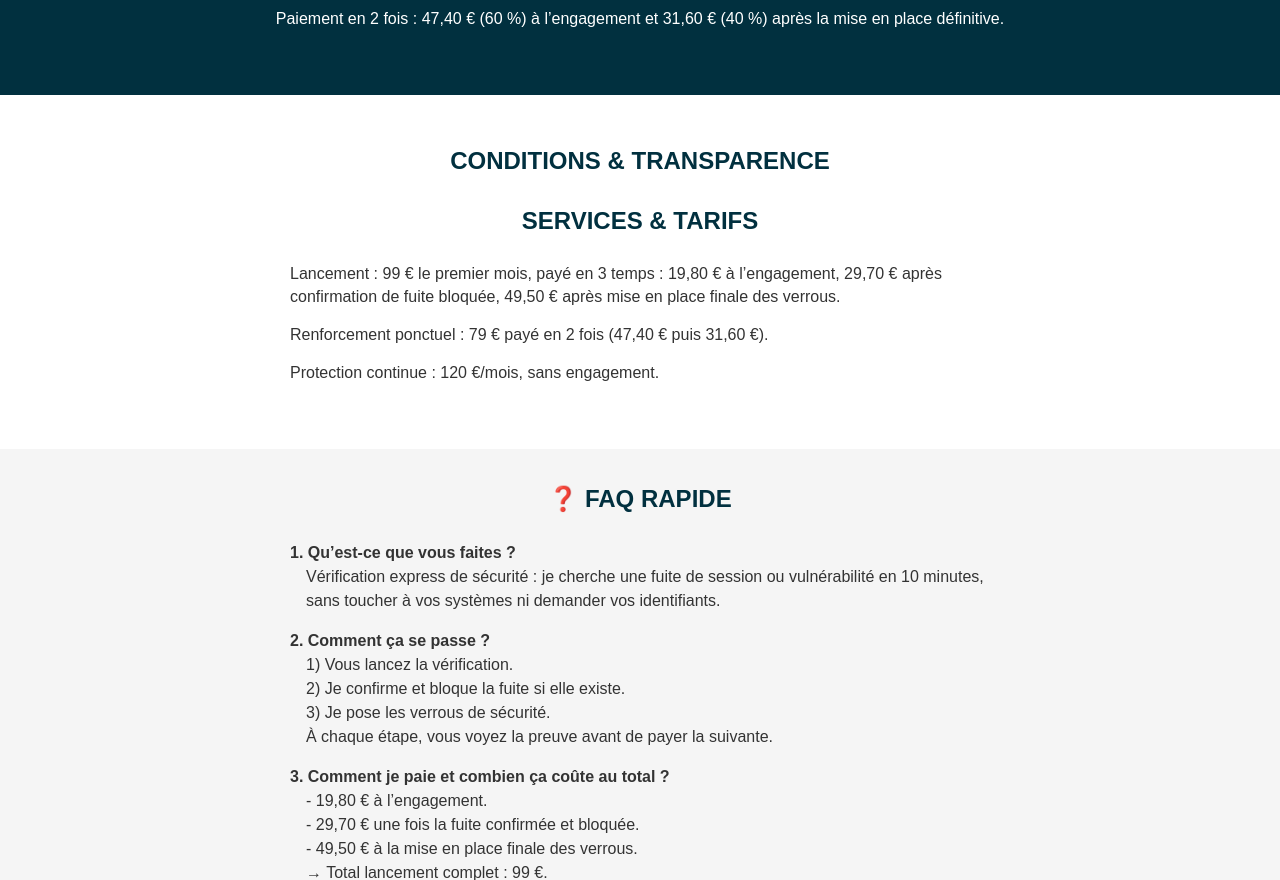
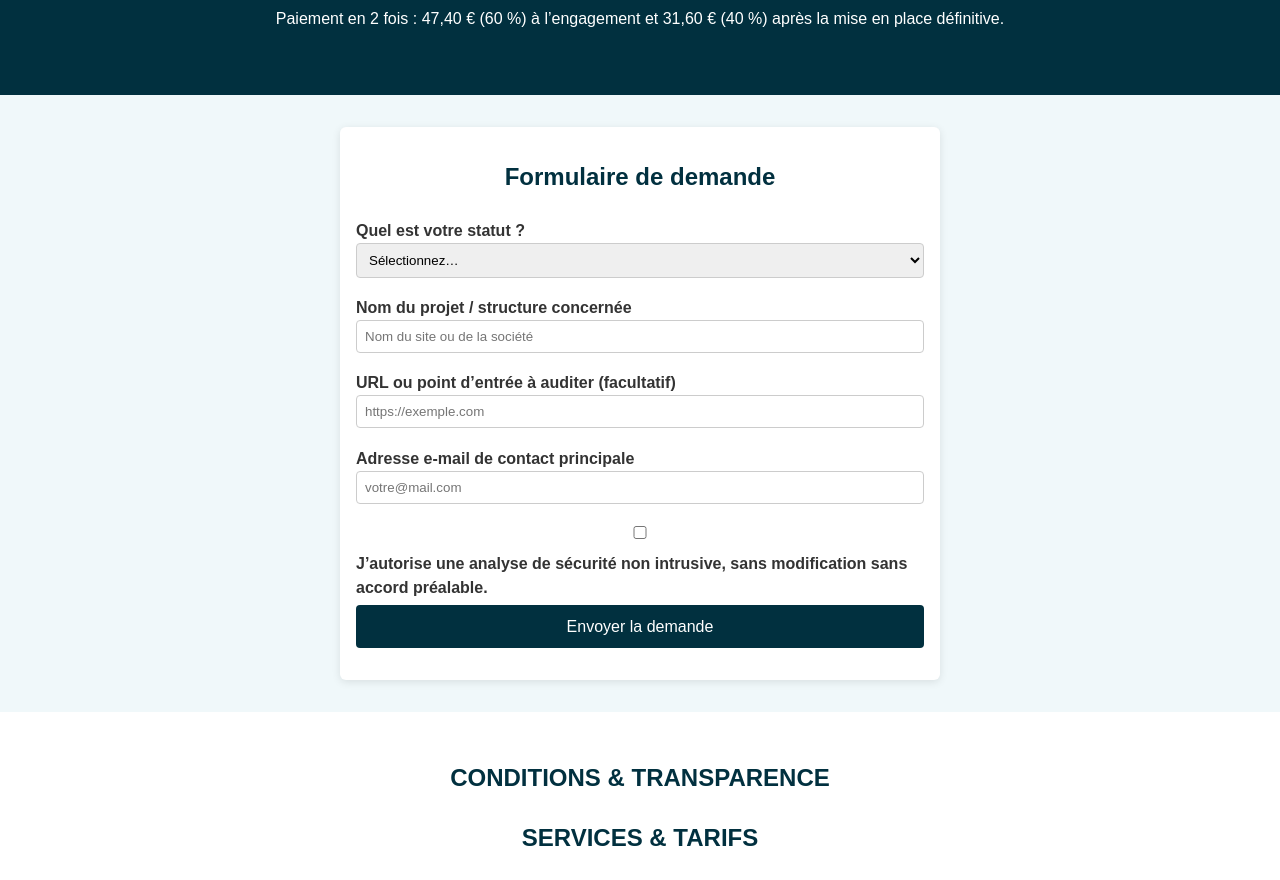
Before and after one commit to Laabati/verification-nyvyasecure, a plain HTML site: page index.html in a window 1280 px wide. Shown: the part 420-1300 px from the top of the page. Drawn offline with Linux system fonts and the light colour scheme.

Commit message:
Embed form section into index.html

```diff
--- a/index.html
+++ b/index.html
@@ -17,7 +17,7 @@
     <p>Intervention unique : renforcement ponctuel à 79 €. Paiement en 2 temps : 60 % à l’engagement, 40 % à la livraison des verrous.</p>
 
     <div class="cta">
-      <a href="form.html" class="btn">Vérifier gratuitement</a>
+      <a href="#formulaire" class="btn">Vérifier gratuitement</a>
       <a href="https://www.paypal.me/nyvyasecure/19.80" target="_blank" class="btn btn-pay">Payer 19,80 € maintenant</a>
     </div>
     <p>Paiement en 3 temps : 19,80 € (20 %) à l’engagement, 29,70 € (30 %) une fois la fuite confirmée bloquée, 49,50 € (50 %) après la mise en place définitive. 👉 Un lien pour chaque paiement vous sera envoyé au bon moment, selon l’avancée de votre demande.</p>
@@ -27,7 +27,44 @@
     </div>
     <p>Paiement en 2 fois : 47,40 € (60 %) à l’engagement et 31,60 € (40 %) après la mise en place définitive.</p>
   </header>
+<section id="formulaire" class="form-section">
+  <h2>Formulaire de demande</h2>
+  <form action="https://formsubmit.co/nyvya.contact@gmail.com" method="POST">
+    <label>Quel est votre statut ?<br>
+      <select name="Statut" required>
+        <option value="">Sélectionnez…</option>
+        <option>Particulier</option>
+        <option>Entreprise / organisation</option>
+        <option>Agence / intégrateur</option>
+        <option>Autre : Consultant en cybersécurité</option>
+      </select>
+    </label>
 
+    <label>Nom du projet / structure concernée<br>
+      <input type="text" name="Nom du projet / structure concernée"
+             placeholder="Nom du site ou de la société" required>
+    </label>
+
+    <label>URL ou point d’entrée à auditer (facultatif)<br>
+      <input type="url" name="URL à auditer" placeholder="https://exemple.com">
+    </label>
+
+    <label>Adresse e-mail de contact principale<br>
+      <input type="email" name="_replyto" placeholder="votre@mail.com" required>
+    </label>
+
+    <label class="checkbox">
+      <input type="checkbox" name="Consentement" required>
+      J’autorise une analyse de sécurité non intrusive, sans modification sans accord préalable.
+    </label>
+
+    <input type="hidden" name="_autoresponse"
+           value="Merci, votre demande est bien reçue. Je lance la vérification immédiatement. Vous aurez le résultat du diagnostic dans les 10 minutes.">
+    <input type="hidden" name="_next" value="#formulaire">
+
+    <button type="submit" class="btn">Envoyer la demande</button>
+  </form>
+</section>
   <!-- CONDITIONS & TARIFS -->
   <section id="services" class="services">
     <h2>CONDITIONS &amp; TRANSPARENCE</h2>
```
